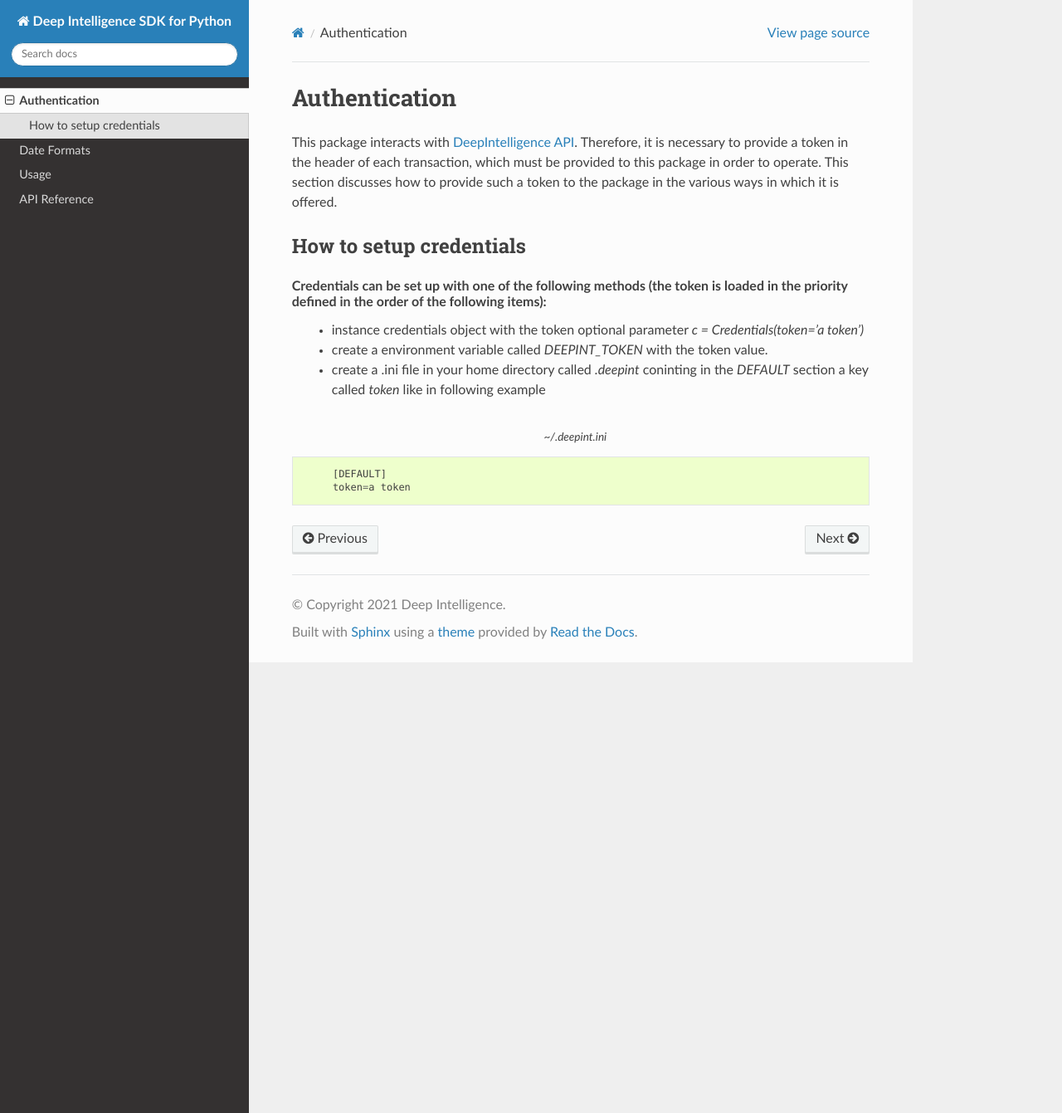
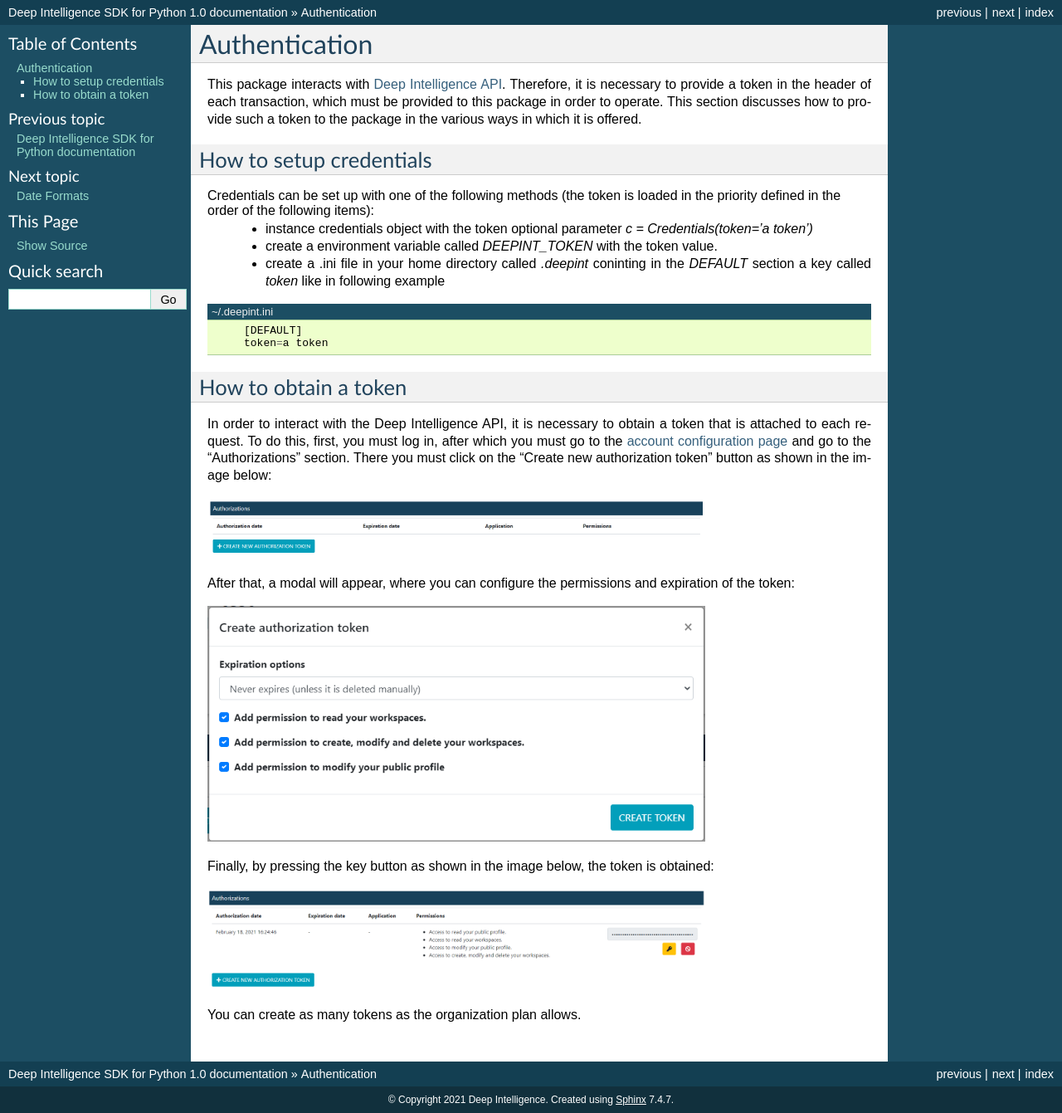
Before and after one commit to deepintdev/deepint-python-sdk, a Sphinx documentation site: the page built from docs/source/_info/authentication.rst, in a window 1280 px wide and 1341 px high. Shown: the whole window at 83% size. Built offline with Sphinx 7.4.7, drawn with Linux system fonts in a browser that asks for light colours.

Commit message:
Fix typos in doc

```diff
--- a/docs/source/_info/api.rst
+++ b/docs/source/_info/api.rst
@@ -1,7 +1,7 @@
 API Reference
 =============
 
-This section discusses the API offered by this package to interact with `DeepIntelligence <https://deepint.net/>`_.
+This section discusses the API offered by this package to interact with `Deep Intelligence <https://deepint.net/>`_.
 
 .. toctree::
    :maxdepth: 5
--- a/docs/source/_info/authentication.rst
+++ b/docs/source/_info/authentication.rst
@@ -2,8 +2,9 @@
 Authentication
 ==============
 
-This package interacts with `DeepIntelligence API <https://app.deepint.net/api/v1/documentation/>`_. Therefore, it is necessary to provide a token in the header of each transaction, which must be provided to this package in order to operate.
+This package interacts with `Deep Intelligence API <https://app.deepint.net/api/v1/documentation/>`_. Therefore, it is necessary to provide a token in the header of each transaction, which must be provided to this package in order to operate.
 This section discusses how to provide such a token to the package in the various ways in which it is offered.
+
 
 How to setup credentials
 ------------------------
@@ -18,3 +19,25 @@
 
 	[DEFAULT]
 	token=a token
+
+
+
+How to obtain a token
+---------------------
+
+In order to interact with the Deep Intelligence API, it is necessary to obtain a token that is attached to each request. To do this, first, you must log in, after which you must go to the `account configuration page <https://app.deepint.net/workspace?ws=&s=account>`_  and go to the "Authorizations" section. There you must click on the "Create new authorization token" button as shown in the image below:
+
+.. image:: ../../static/images/obtain_token_step_1.PNG
+   :width: 600
+
+After that, a modal will appear, where you can configure the permissions and expiration of the token:
+
+.. image:: ../../static/images/obtain_token_step_2.PNG
+   :width: 600
+
+Finally, by pressing the key button as shown in the image below, the token is obtained:
+
+.. image:: ../../static/images/obtain_token_step_3.PNG
+   :width: 600
+
+You can create as many tokens as the organization plan allows.
--- a/docs/source/conf.py
+++ b/docs/source/conf.py
@@ -133,10 +133,11 @@
 # -- Extension configuration -------------------------------------------------
 
 
-on_rtd = os.environ.get('READTHEDOCS', None) == 'True'
-
-if not on_rtd:  # only import and set the theme if we're building docs locally
-    import sphinx_rtd_theme
-    html_theme = 'sphinx_rtd_theme'
-    html_theme_path = [sphinx_rtd_theme.get_html_theme_path()]
-    html_static_path = [sphinx_rtd_theme.get_html_theme_path()]
+#on_rtd = os.environ.get('READTHEDOCS', None) == 'True'
+#
+#if not on_rtd:  # only import and set the theme if we're building docs locally
+#    import sphinx_rtd_theme
+#    html_theme = 'sphinx_rtd_theme'
+#    html_theme_path = [sphinx_rtd_theme.get_html_theme_path()]
+#    html_static_path = [sphinx_rtd_theme.get_html_theme_path()]
+#
```
Also changed, not shown: docs/requirements.txt (+5 -2 lines), docs/source/index.rst (+8 -7 lines), docs/static/images/obtain_token_step_1.PNG (added), docs/static/images/obtain_token_step_2.PNG (added), docs/static/images/obtain_token_step_3.PNG (added).
